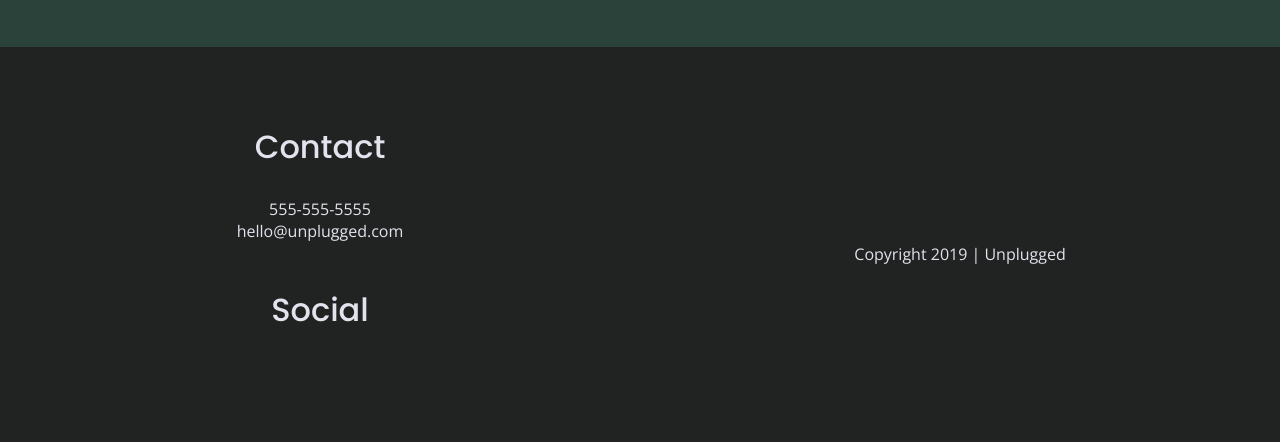
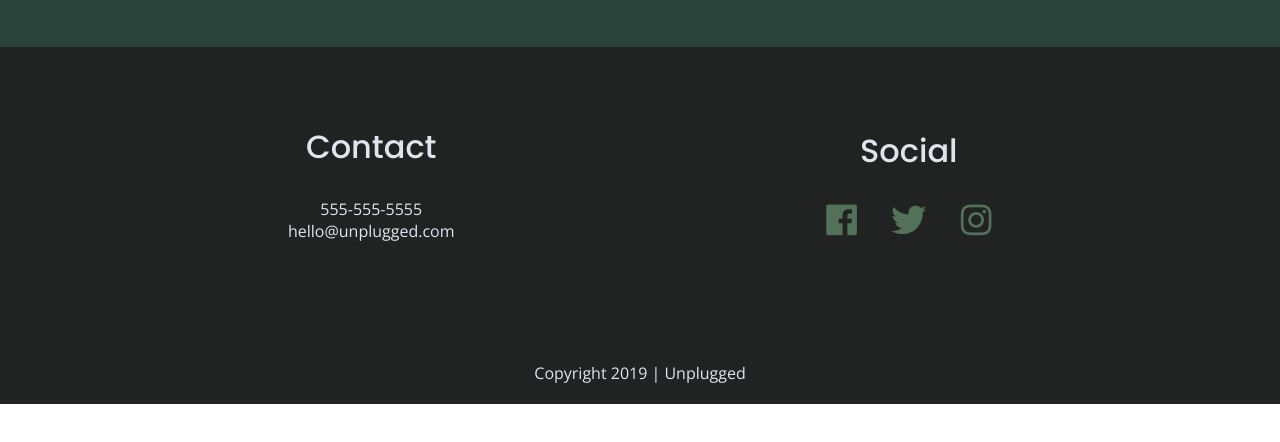
Before and after one commit to NicoleCarlucci/Unplugged-Website-Project, a website built with Parcel: page index.html in a window 1280 px wide. Shown: the part 2515-2957 px from the top of the page. After the commit the page ends 2919 px from the top, so only its background shows below. Built offline with nearby package versions, Linux system fonts and the light colour scheme.

Commit message:
Added social icons

```diff
--- a/css/main.css
+++ b/css/main.css
@@ -373,14 +373,31 @@ address {
 
     footer .social-icons {
       display: flex;
-      justify-content: space-around;
+      justify-content: center;
       align-items: center;
+      text-align: center;
+      flex-flow: row nowrap;
+      width: 100%;
     }
 
     footer .social-icons p {
+      width: 30%;
       display: flex;
       justify-content: center;
       align-items: center;
+      text-align: center;
+      padding-left: 3%;
+    }
+
+    footer .social-icons i {
+      width: 100%;
+      font-size: 2.188em;
+      text-align: center;
+      display: flex;
+      justify-content: center;
+      align-items: center;
+      text-align: center;
+      color: #537159;
     }
 
     footer .copyright {
@@ -705,7 +722,7 @@ address {
 
    /*----- Footer -----*/
    footer{
-     flex-direction: row nowrap;
+     flex-direction: column;
    }
 
    footer .content-wrapper{
@@ -716,7 +733,7 @@ address {
      flex-flow: row wrap;
   }
 
-  footer .content{
+  footer .footer-content{
     width: 100%;
     display: flex;
     justify-content: center;
@@ -726,31 +743,51 @@ address {
     padding: 0;
   }
 
-   footer .contact div{
-     width: 50%;
-   }
+  footer .contact{
+    width: 35%;
+  }
 
    footer address{
      width: 100%;
    }
 
-   footer .social div{
-     width: 50%;
-
+   footer .social{
+     width: 35%;
+     padding-left: 7%;
    }
 
    footer .social-icons {
-     width: 100%;
-     display: flex;
-     justify-content: space-between;
-     align-items: center;
-     margin-bottom: 50px;
-   }
-
-   footer .social-icons p {
      display: flex;
      justify-content: center;
      align-items: center;
+     text-align: center;
+     flex-flow: row nowrap;
+     width: 100%;
+    }
+
+   footer .social-icons p {
+     width: 30%;
+     display: flex;
+     justify-content: center;
+     align-items: center;
+     text-align: center;
+     padding-right: 2%;
+     padding-left: 2%;
+   }
+
+   footer .social-icons i {
+     width: 100%;
+     font-size: 2.188em;
+     text-align: center;
+     display: flex;
+     justify-content: center;
+     align-items: center;
+     text-align: center;
+     color: #537159;
+   }
+
+   footer .contact h3, footer .social h3{
+     font-size: 1.5em;
    }
 
    footer .copyright{
@@ -895,7 +932,6 @@ address {
      font-size: 1.75em;
      line-height: 1em;
      width: 100%;
-
    }
 
    .reviews article{
@@ -916,9 +952,18 @@ address {
    }
 
     /* Footer */
-    footer h3{
+    footer .contact h3, footer .social h3{
       font-size: 2em;
     }
+
+    footer .social-icons p {
+      padding-right: 0;
+      padding-left: 0;
+      margin-left: 0;
+      margin-right: 0;
+      width: 15%;
+    }
+
 
    /* ==========================================================================
                                  About Page
--- a/index.html
+++ b/index.html
@@ -139,9 +139,9 @@
             <div class="social">
                 <h3>Social</h3>
                 <div class="social-icons">
-                    <p><a href="https://www.facebook.com/" target="_blank"></a></p>
-                    <p><a href="https://twitter.com/login?lang=it" target="_blank"></a></p>
-                    <p><a href="https://www.instagram.com/" target="_blank"></a></p>
+                    <p><a href="https://www.facebook.com/" target="_blank"><i class="fab fa-facebook"></i></a></p>
+                    <p><a href="https://twitter.com/login?lang=it" target="_blank"><i class="fab fa-twitter"></i></a></p>
+                    <p><a href="https://www.instagram.com/" target="_blank"><i class="fab fa-instagram"></i></a></p>
                     <!-- other social links here -->
                 </div>
             </div>
```
Also changed, not shown: about/index.html (+3 -3 lines), faq/index.html (+3 -3 lines).
